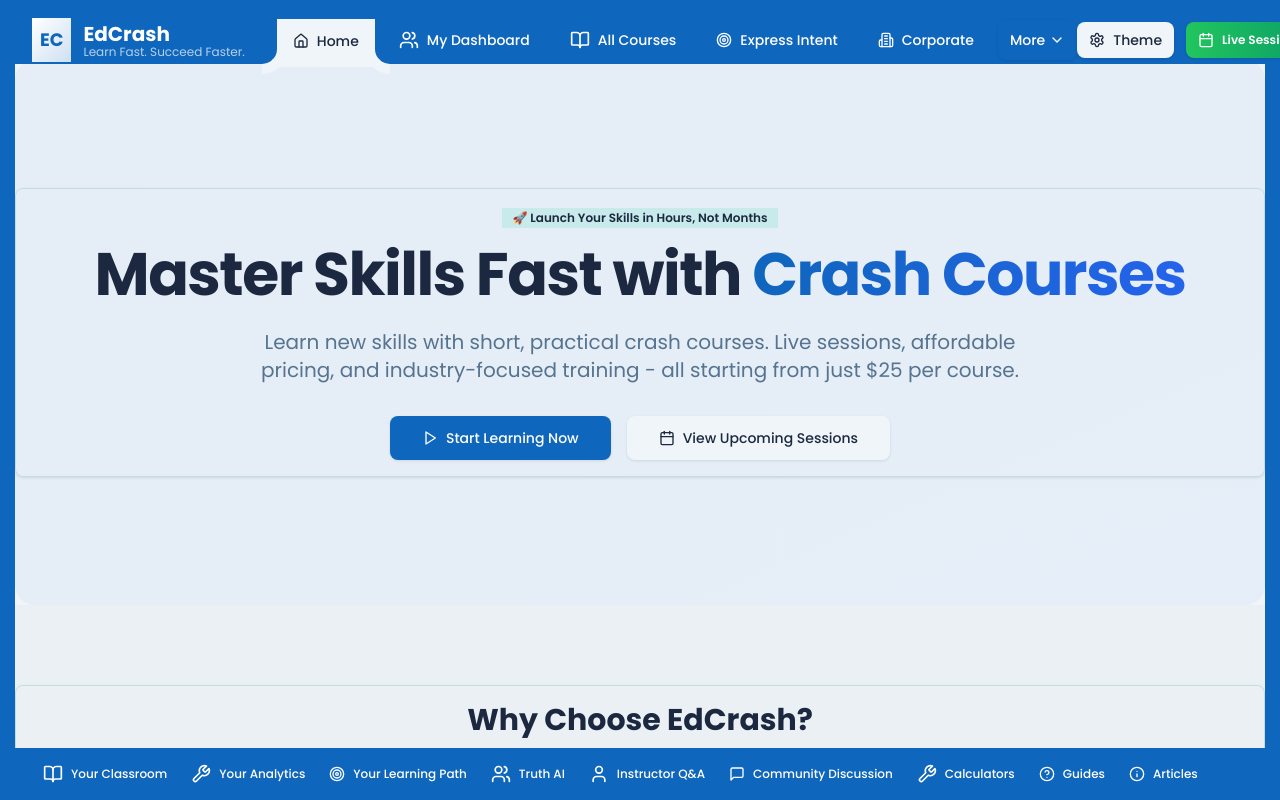
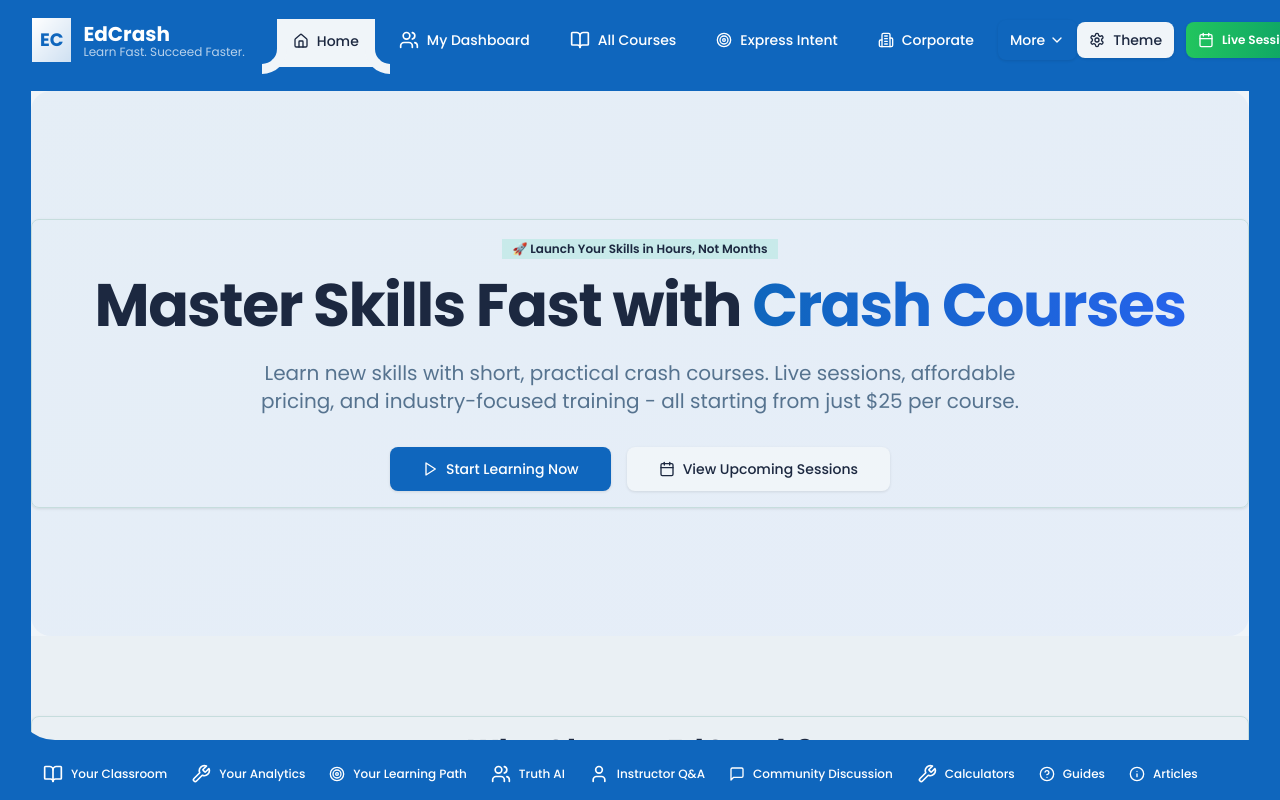
Before and after one commit to ramesh1972/edcarsh-skill-boost, a React (Vite) app: page / in a window 1280 px wide. Built offline with nearby package versions, Linux system fonts and the light colour scheme.

Commit message:
Fix border radius for content container
Added a specific CSS class to the inner div in `App.tsx` and applied the 40px border radius to the top-left and bottom-left corners using `!important` to override the generic div rule.

```diff
--- a/src/App.tsx
+++ b/src/App.tsx
@@ -1,5 +1,3 @@
-
-
 import { Toaster } from "@/components/ui/toaster";
 import { Toaster as Sonner } from "@/components/ui/sonner";
 import { TooltipProvider } from "@/components/ui/tooltip";
@@ -31,16 +29,14 @@ const App = () => (
             {/* Header positioned at the top with same background */}
             <Header />
 
-            {/* Inner div - absolute positioned with 15px left/right, 60px top, 60px bottom for tabs */}
-            <div className="absolute overflow-auto" style={{
+            {/* Inner div with specific class for border radius */}
+            <div className="absolute overflow-auto main-content-container" style={{
               left: '15px',
               right: '15px',
-              top: '60px',
+              top: '75px',
               bottom: '20px',
               width: 'calc(100vw - 30px)',
-              height: 'calc(100vh - 104px)',
-              borderTopLeftRadius: '40px',
-              borderBottomLeftRadius: '40px'
+              height: 'calc(100vh - 135px)'
             }}>
               <Toaster />
               <Sonner />
--- a/src/index.css
+++ b/src/index.css
@@ -508,6 +508,14 @@
     @apply transition-transform duration-200 hover:scale-105;
   }
 
+  /* Main content container with forced border radius */
+  .main-content-container {
+    border-top-left-radius: 40px !important;
+    border-bottom-left-radius: 40px !important;
+    border-top-right-radius: 0 !important;
+    border-bottom-right-radius: 0 !important;
+  }
+
   /* Responsive utilities */
   .mobile-responsive {
     @apply flex flex-col sm:flex-row gap-4;
```
